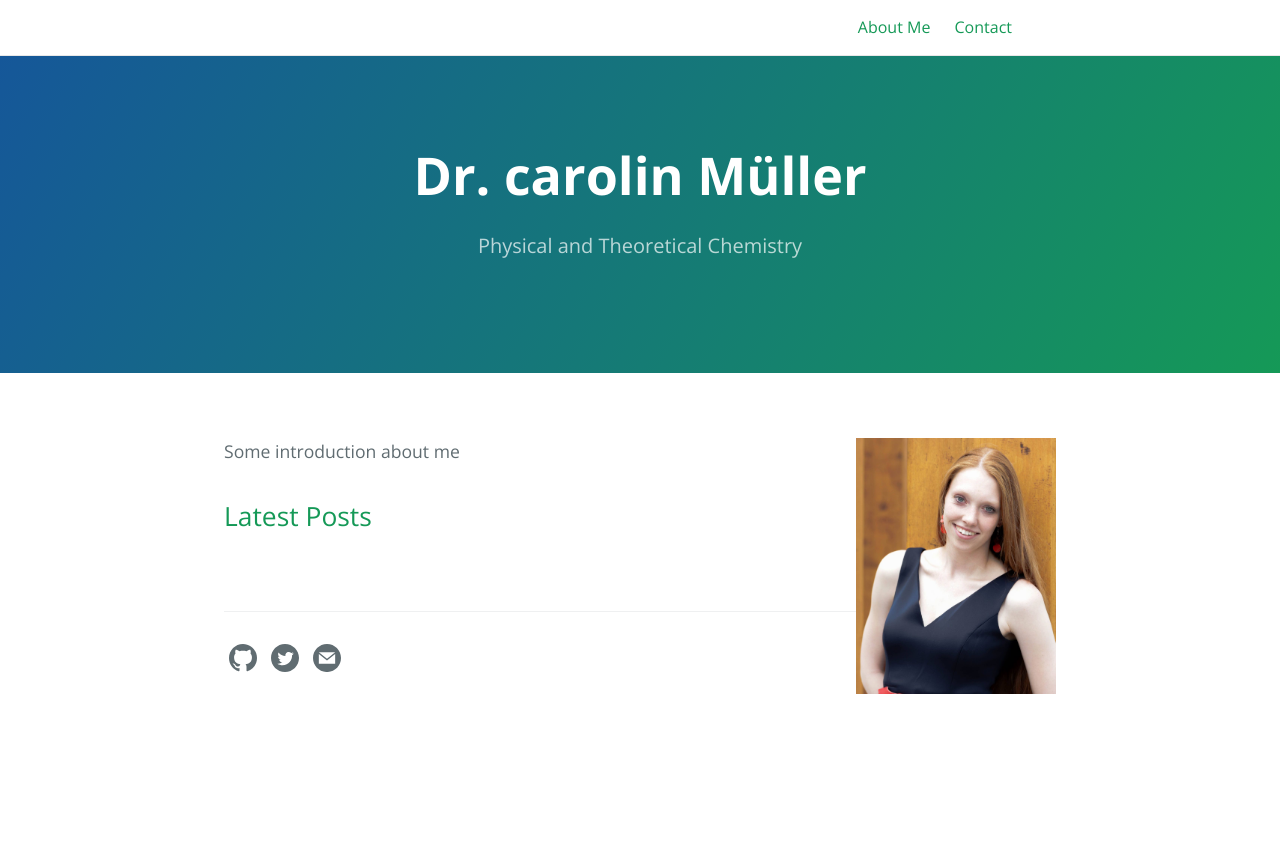
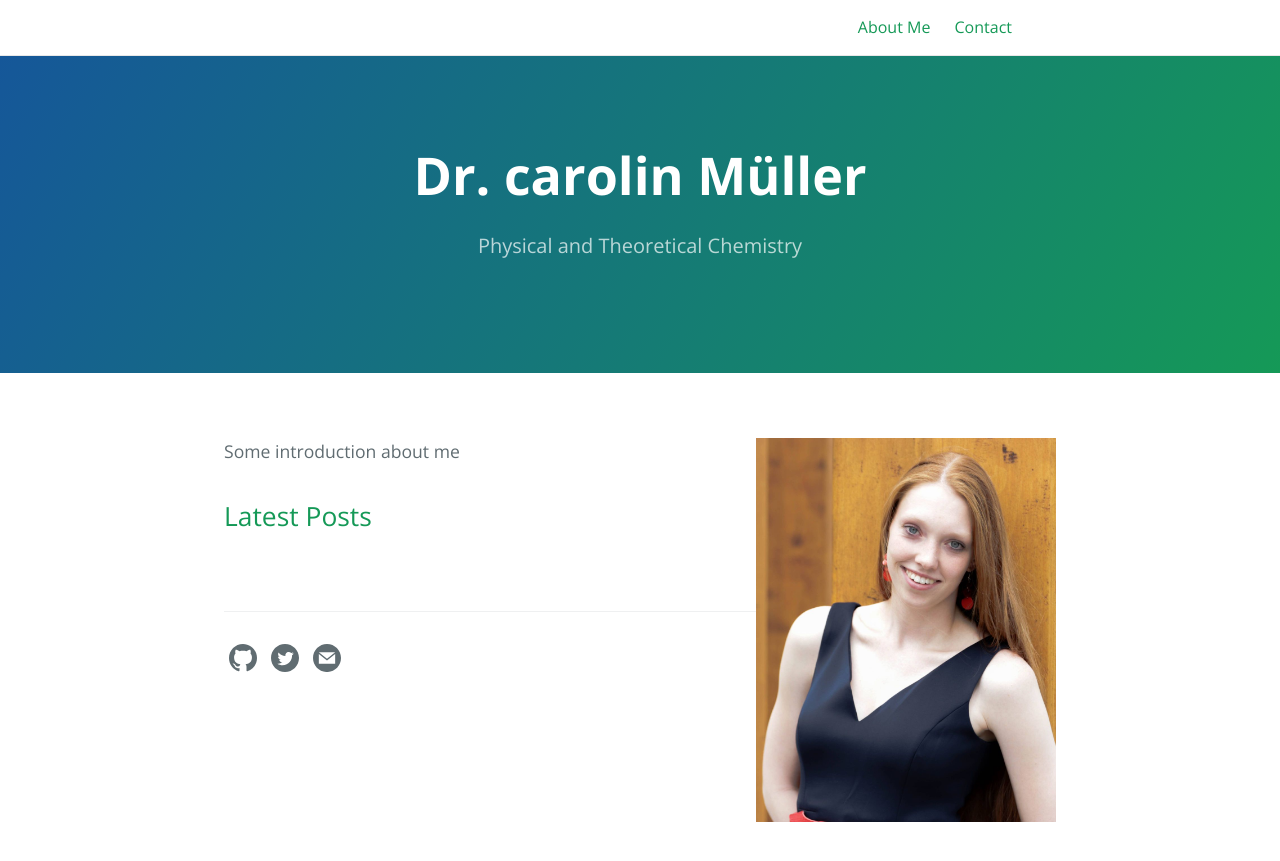
Before and after one commit to carolin-m/carolin-m.github.io, a Jekyll site: the page built from index.md, in a window 1280 px wide. Shown: the top 861 px of the page. Built offline with Jekyll 4.4.1, drawn with Linux system fonts in a browser that asks for light colours.

Commit message:
Update index.md

```diff
--- a/index.md
+++ b/index.md
@@ -2,6 +2,6 @@
 layout: home
 ---
 
-<img style="float: right;" width="200" src="images/caro.png">
+<img style="float: right;" width="300" src="images/caro.png">
 
 Some introduction about me
```
